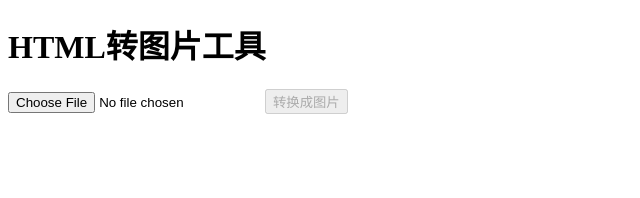
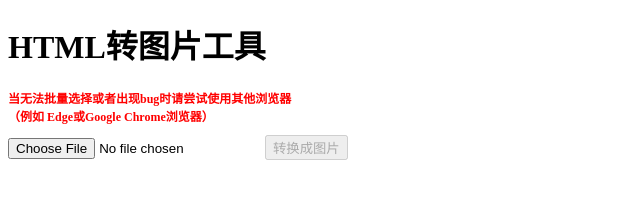
Before and after one commit to kevinludashi/HTMLjpg, a plain HTML site: page index.html in a window 1280 px wide. Shown: the whole page, without its empty margins (0-640 px from the left). Drawn offline with nearby package versions, Linux system fonts and the light colour scheme.

Commit message:
Update index.html

```diff
--- a/index.html
+++ b/index.html
@@ -7,6 +7,7 @@
 </head>
 <body>
     <h1>HTML转图片工具</h1>
+    <h2 style="font-size: 12px;color: red;">当无法批量选择或者出现bug时请尝试使用其他浏览器 <br>（例如 Edge或Google Chrome浏览器）</h2>
     <input type="file" id="htmlFileInput" accept=".html">
     <div id="htmlContent" style="display:none; border: 1px solid black; padding: 10px; min-height: 100px;"></div>
     <button id="convertButton" onclick="convertToImage()" disabled>转换成图片</button>
```
